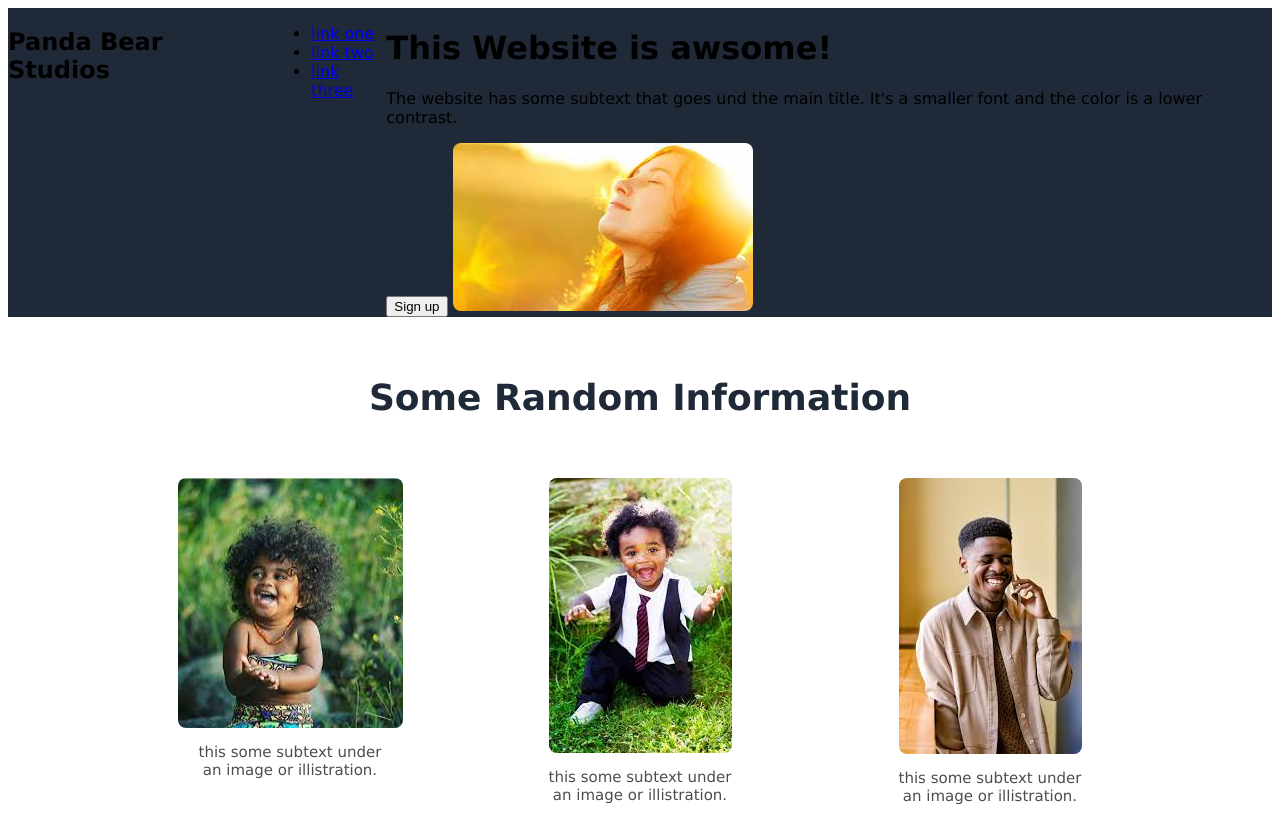
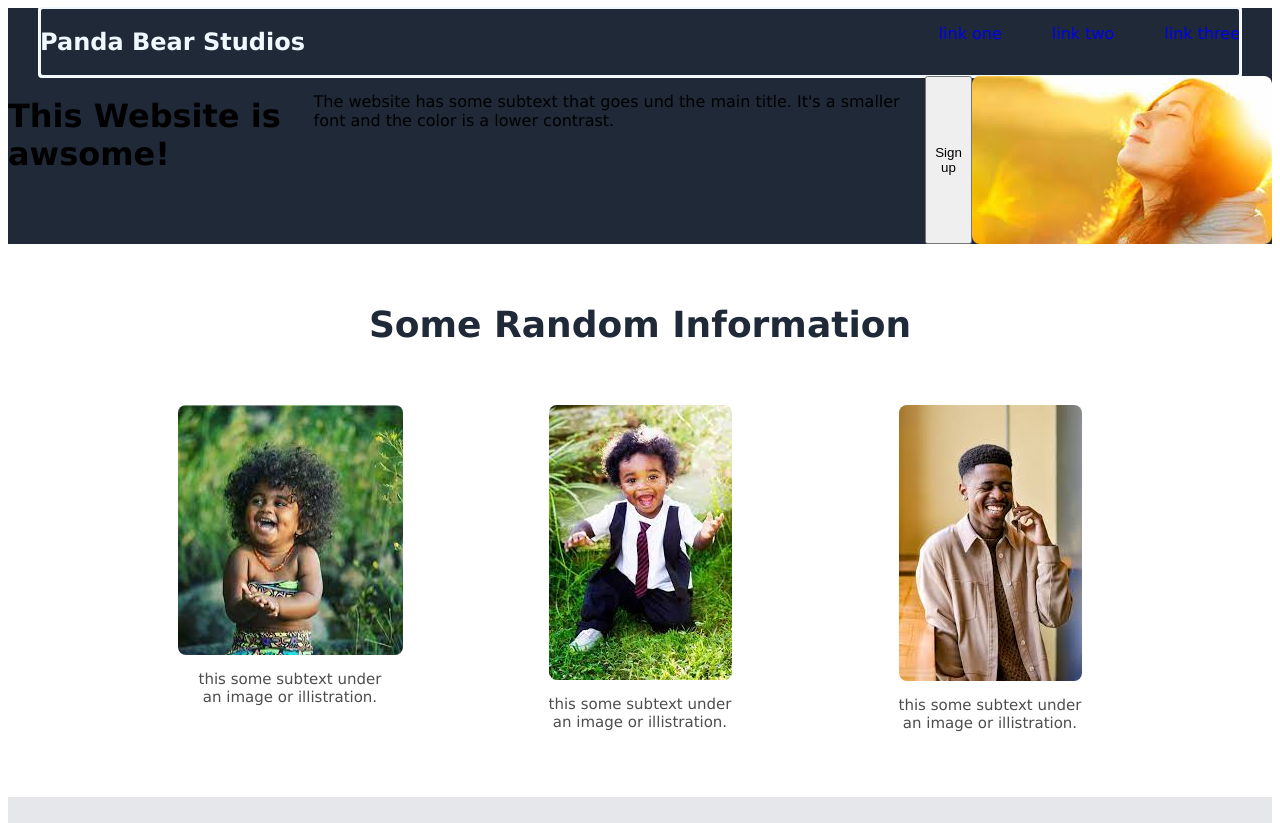
Before and after one commit to Shemuel-bot/landing-page, a plain HTML site: page index.html in a window 1280 px wide. Shown: the top 823 px of the page. Drawn offline with Linux system fonts and the light colour scheme.

Commit message:
lined up the top header and links and put gaps
I aligned the top header and links and gaps in between the links

```diff
--- a/index.html
+++ b/index.html
@@ -8,12 +8,14 @@
 </head>
 <body>
     <div class="top">
-        <h2 class="header">Panda Bear Studios</h2>
+        <div class="header">
+        <h2>Panda Bear Studios</h2>
         <ul>
             <li><a href="#">link one</a></li>
             <li><a href="#">link two</a></li>
             <li><a href="#">link three</a></li>
         </ul>
+    </div>
         <div class="sign-up">
             <h1>This Website is awsome!</h1>
             <p>The website has some subtext that goes und the main title. It's a smaller font and the color is a lower contrast.</p>
@@ -49,7 +51,7 @@
     <div class="sign-up-section">
         <div class="call-to-action">
             <div class="action-call">
-                <H3>Call To Action</H3>
+                <h3>Call To Action</h3>
                 <p>Sign up for our product by clicking the button right over there.</p>
             </div>
             <button class="sign-up-button">Sign up</button>
--- a/style.css
+++ b/style.css
@@ -7,6 +7,16 @@ body{
 
 }
 
+.header{
+    color: aliceblue;
+    display: flex;
+    outline: auto;
+    width: 150vh;
+    justify-content: space-between;
+}
+a{
+    text-decoration: none;
+}
 .information-head{
     font-size: 36px;
 
@@ -23,11 +33,19 @@ body{
     font-size: 15px;
     width: 200px;
 }
+ul{
+    display: flex;
+    list-style: none;
+    gap: 50px;
+
+}
 
 .top{
     display: flex;
+    flex-direction: column;
+    background: #1F2937;
 
-    background: #1F2937;
+    align-items: center;
 }
 img{
     border-radius: 8px;
@@ -68,6 +86,10 @@ img{
     margin-top: 100px;
     margin-bottom: 100px;
 }
+.sign-up{
+    display: flex;
+    justify-content: flex-start;
+}
 
 .sign-up-section{
     display: flex;
@@ -101,7 +123,7 @@ img{
 
 
 .action-call{
-    outline: auto;
+
     display: flex;
     flex-direction: column;
     justify-content: flex-end;
```
